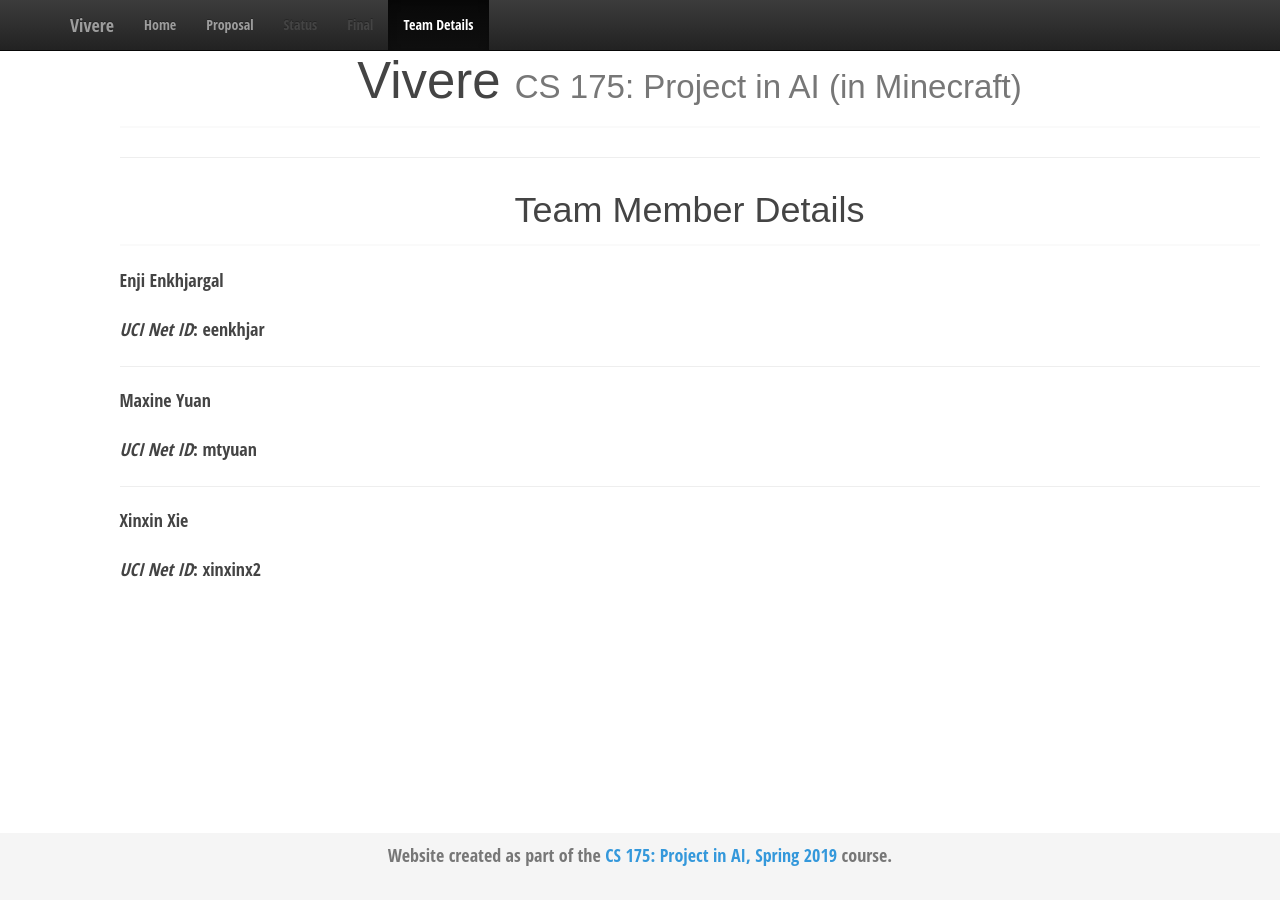
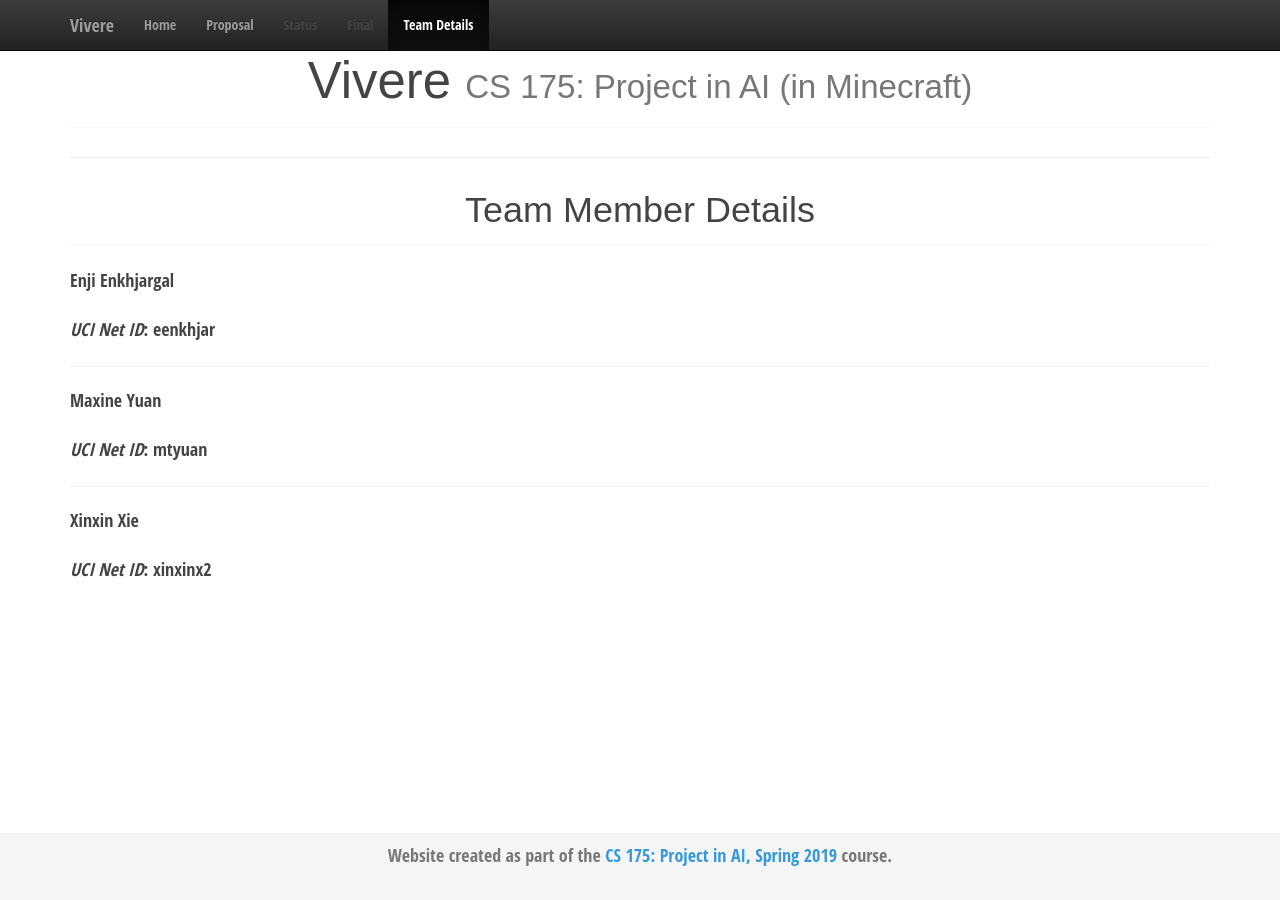
Before and after one commit to Enhjin/Vivere, a Jekyll site: the page built from docs/team.md, in a window 1280 px wide. Built offline with Jekyll 4.4.1, drawn with Linux system fonts in a browser that asks for light colours.

Commit message:
Update custom.css

```diff
--- a/docs/css/custom.css
+++ b/docs/css/custom.css
@@ -236,8 +236,8 @@
   font-family: 'Open Sans Condensed', sans-serif;
   font-weight: 300;
   margin: 0 auto;
-  min-width: 32rem;
-  max-width: 60rem;
+  /*min-width: 32rem;
+  max-width: 60rem;*/
   line-height: 1.45;
   padding: .25rem;
 }
```
